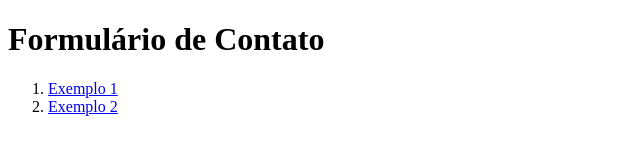
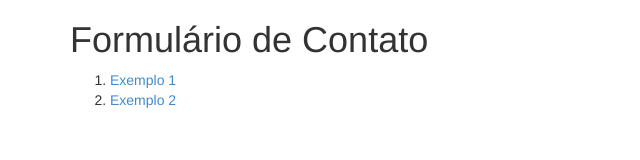
Before and after one commit to alsfurlan/tecnologias-web-curriculo-exemplo, a plain HTML site: page index.html in a window 1280 px wide. Shown: the whole page, without its empty margins (0-640 px from the left). Drawn offline with Linux system fonts and the light colour scheme.

Commit message:
Exemplo de formulário de contato

```diff
--- a/index.html
+++ b/index.html
@@ -8,13 +8,24 @@ and open the template in the editor.
     <head>
         <title>Formulário de Contato</title>
         <meta charset="UTF-8">
-        <meta name="viewport" content="width=device-width, initial-scale=1.0">
+        <link rel="stylesheet" href="css/bootstrap.css" />
+        <link rel="stylesheet" href="css/bootstrap-theme.css" />
     </head>
     <body>
-        <h1>Formulário de Contato</h1>
-        <ol>
-            <li><a href="1.html"> Exemplo 1</a></li>
-            <li><a href="2.html"> Exemplo 2</a></li>
-        </ol>
+        <main class="container">
+            <div class="row">
+                <h1 class="col-md-12">Formulário de Contato</h1>
+            </div>
+            <div class="row">
+                <div  class="col-md-12">
+                    <ol>
+                        <li><a href="1.html"> Exemplo 1</a></li>
+                        <li><a href="2.html"> Exemplo 2</a></li>
+                    </ol>
+                </div>
+            </div>
+        </main>
+        <script src="js/jquery-2.2.3.min.js"></script>
+        <script src="js/bootstrap.js"></script>
     </body>
 </html>
```
